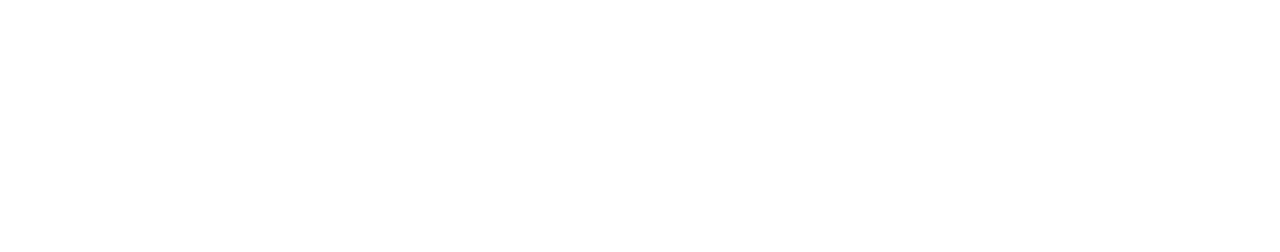
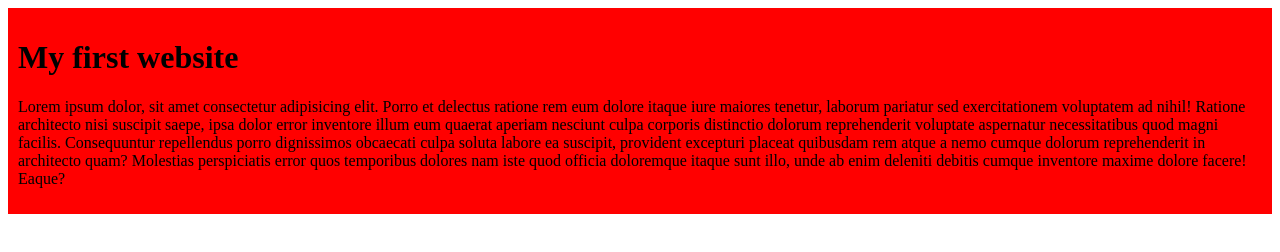
Before and after one commit to Shazid86/My-simple-website, a plain HTML site: page index.html in a window 1280 px wide. Drawn offline with Linux system fonts and the light colour scheme.

Commit message:
added the first blog

```diff
--- /dev/null
+++ b/Styles/blog.css
@@ -0,0 +1,4 @@
+div{
+  background-color: red;
+  padding: 10px;
+}
--- a/index.html
+++ b/index.html
@@ -4,8 +4,12 @@
   <meta charset="UTF-8">
   <meta name="viewport" content="width=device-width, initial-scale=1.0">
   <title>My simple website</title>
+  <link rel="stylesheet" href="Styles/blog.css">
 </head>
 <body>
-
+  <div>
+    <h1>My first website</h1>
+    <p>Lorem ipsum dolor, sit amet consectetur adipisicing elit. Porro et delectus ratione rem eum dolore itaque iure maiores tenetur, laborum pariatur sed exercitationem voluptatem ad nihil! Ratione architecto nisi suscipit saepe, ipsa dolor error inventore illum eum quaerat aperiam nesciunt culpa corporis distinctio dolorum reprehenderit voluptate aspernatur necessitatibus quod magni facilis. Consequuntur repellendus porro dignissimos obcaecati culpa soluta labore ea suscipit, provident excepturi placeat quibusdam rem atque a nemo cumque dolorum reprehenderit in architecto quam? Molestias perspiciatis error quos temporibus dolores nam iste quod officia doloremque itaque sunt illo, unde ab enim deleniti debitis cumque inventore maxime dolore facere! Eaque?</p>
+  </div>
 </body>
 </html>
```
